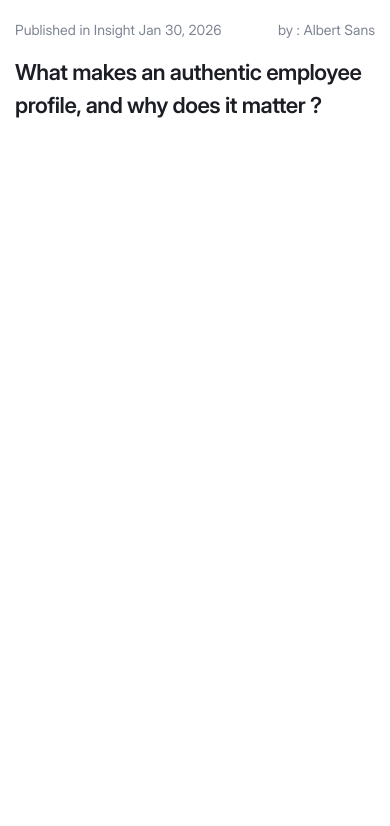
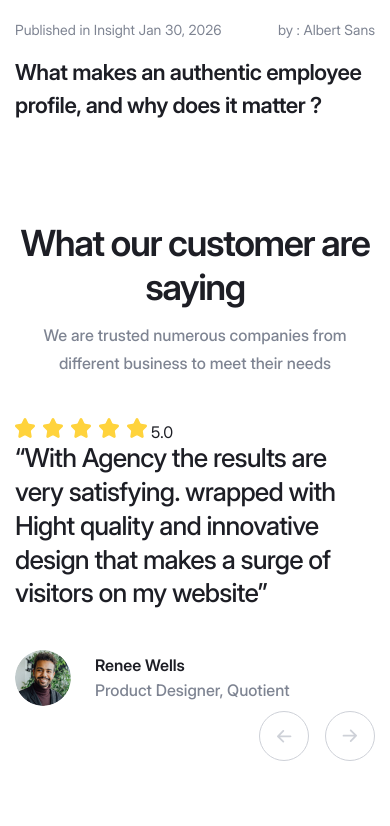
Before and after one commit to bol-web/coca, a website built with Vite: page src/index.html in a window 390 px wide. Shown: the part 5651-6477 px from the top of the page. Before the commit the page ends 5864 px from the top, so only its background shows below. Built offline with nearby package versions, Linux system fonts and the light colour scheme.

Commit message:
Created testimonials section

```diff
--- a/src/assets/scss/components/home/features.scss
+++ b/src/assets/scss/components/home/features.scss
@@ -2,7 +2,7 @@
 @use '../../mixins/media.scss' as *;
 
 .features {
-  padding: 100px 0 94px;
+  padding: 160px 0 94px;
 
   @include mobile {
     padding: 60px 0 64px;
@@ -114,7 +114,7 @@
       &-descr {
         font-weight: 400;
         font-size: 8px;
-        color: #7e8492;
+        color: var(--neutral-color-150);
       }
     }
   }
--- a/src/assets/scss/components/home/insight.scss
+++ b/src/assets/scss/components/home/insight.scss
@@ -9,6 +9,11 @@
 
     @include mobile {
       padding-top: 86px;
+      padding-bottom: 61px;
+    }
+
+    @include small-mobile {
+      padding-bottom: 41px;
     }
   }
 
--- a/src/assets/scss/components/home/overview.scss
+++ b/src/assets/scss/components/home/overview.scss
@@ -26,7 +26,7 @@
     max-width: 660px;
     font-weight: 500;
     line-height: 150%;
-    color: #7e8492;
+    color: var(--neutral-color-150);
 
     @include tablet {
       margin-bottom: 60px;
@@ -76,7 +76,7 @@
     &-descr {
       font-weight: 500;
       line-height: 163%;
-      color: #7e8492;
+      color: var(--neutral-color-150);
     }
   }
 
--- /dev/null
+++ b/src/assets/scss/components/home/testimonials.scss
@@ -0,0 +1,160 @@
+@use '../../mixins/flex.scss' as *;
+@use '../../mixins/media.scss' as *;
+
+.testimonials {
+  padding: 69px 0 160px;
+
+  @include mobile {
+    padding: 39px 0 70px;
+  }
+
+  &__head {
+    @include flex-all-between;
+    margin-bottom: 48px;
+
+    @include tablet {
+      gap: 24px;
+      flex-direction: column;
+      text-align: center;
+    }
+
+    @include mobile {
+      gap: 12px;
+      margin-bottom: 40px;
+    }
+  }
+
+  &__title {
+    max-width: 530px;
+    font-weight: 600;
+    letter-spacing: -0.04em;
+    color: var(--neutral-color-100);
+
+    @include tablet {
+      max-width: 650px;
+    }
+  }
+
+  &__descr {
+    max-width: 376px;
+    font-weight: 500;
+    line-height: 178%;
+    color: var(--neutral-color-150);
+
+    @include tablet {
+      max-width: 450px;
+    }
+  }
+
+  &__raiting {
+    @include flex-align-center;
+    gap: 8px;
+    margin-bottom: 19px;
+
+    &-num {
+      font-weight: 500;
+      line-height: 163%;
+      color: var(--neutral-color-100);
+    }
+  }
+
+  &__slider-wrapper {
+    &::before {
+      content: '';
+      display: inline-block;
+      width: 115px;
+      height: 77px;
+      background: url('../../../icons/quotes-icon.svg');
+      transform: translateY(15px);
+
+      @include mini-desktop {
+        transform: translateY(-5px);
+      }
+
+      @include mobile {
+        display: none;
+      }
+    }
+  }
+
+  &__slider {
+    max-width: 898px;
+  }
+
+  &__comment {
+    &-text {
+      margin-bottom: 40px;
+      font-weight: 500;
+      line-height: 130%;
+      letter-spacing: -0.03em;
+      color: var(--neutral-color-100);
+    }
+
+    &-author {
+      @include flex-align-center;
+      gap: 24px;
+      font-style: normal;
+
+      &-avatar {
+        overflow: hidden;
+        border-radius: 50%;
+      }
+
+      &-name {
+        font-weight: 600;
+        line-height: 144%;
+        color: var(--neutral-color-100);
+      }
+
+      &-professions {
+        font-weight: 500;
+        line-height: 163%;
+        color: var(--neutral-color-150);
+      }
+    }
+  }
+
+  &__btns {
+    @include flex-align-center;
+    gap: 16px;
+    justify-content: flex-end;
+    transform: translateY(-40px);
+
+    @include mini-desktop {
+      transform: translateY(5px);
+    }
+  }
+
+  &__btn {
+    @include flex-all-center;
+    border: 1px solid var(--neutral-color-40);
+    border-radius: 50%;
+    width: 50px;
+    height: 50px;
+    transition:
+      background-color var(--transition),
+      border-color var(--transition);
+
+      @include small-mobile {
+        width: 40px;
+        height: 40px;
+      }
+
+    & svg path {
+      transition: fill var(--transition);
+    }
+
+    &:hover {
+      border-color: var(--neutral-color-100);
+      background-color: var(--neutral-color-100);
+
+      & svg path {
+        fill: var(--neutral-color-10);
+      }
+    }
+
+    &--next {
+      transform: rotate(-180deg);
+    }
+  }
+}
--- a/src/assets/scss/globals/text.scss
+++ b/src/assets/scss/globals/text.scss
@@ -24,6 +24,18 @@
 
   &-h3 {
     font-size: 40px;
+
+    @include tablet {
+      font-size: 32px;
+    }
+
+    @include mobile {
+      font-size: 26px;
+    }
+
+    @include small-mobile {
+      font-size: 24px;
+    }
   }
 
   &-h4 {
--- a/src/assets/scss/main.scss
+++ b/src/assets/scss/main.scss
@@ -10,3 +10,4 @@
 @use './components/home/strength';
 @use './components/partners';
 @use './components/home/insight';
+@use './components/home/testimonials';
--- /dev/null
+++ b/src/html/components/home/testimonials.html
@@ -0,0 +1,164 @@
+<section class="testimonials">
+  <div class="container testimonials__container">
+    <div class="testimonials__head">
+      <h2 class="testimonials__title heading-h2">
+        What our customer are saying
+      </h2>
+      <p class="testimonials__descr text-p-medium">
+        We are trusted numerous companies from different business to meet their
+        needs
+      </p>
+    </div>
+    <div class="testimonials__slider-wrapper">
+      <div class="swiper testimonials__slider">
+        <div class="swiper-wrapper testimonials__comments">
+          <div class="swiper-slide testimonials__comment">
+            <div class="testimonials__rating">
+              <img
+                loading="lazy"
+                src="./assets/icons/raiting-icon.svg"
+                width="132"
+                height="20"
+                alt="Five stars"
+              />
+              <span class="testimonials__rating-num text-p-default">5.0</span>
+            </div>
+            <p class="testimonials__comment-text heading-h3">
+              “With Agency the results are very satisfying. wrapped with Hight
+              quality and innovative design that makes a surge of visitors on my
+              website”
+            </p>
+            <address class="testimonials__comment-author">
+              <img
+                loading="lazy"
+                class="testimonials__comment-author-avatar"
+                src="./assets/image/comment-author-1.jpg"
+                width="56"
+                height="56"
+                alt="Renee Wells"
+              />
+              <div class="testimonials__comment-author-info">
+                <p class="testimonials__comment-author-name text-p-medium">
+                  Renee Wells
+                </p>
+                <p
+                  class="testimonials__comment-author-professions text-p-default"
+                >
+                  Product Designer, Quotient
+                </p>
+              </div>
+            </address>
+          </div>
+          <div class="swiper-slide testimonials__comment">
+            <div class="testimonials__rating">
+              <img
+                loading="lazy"
+                src="./assets/icons/raiting-icon.svg"
+                width="132"
+                height="20"
+                alt="Five stars"
+              />
+              <span class="testimonials__rating-num text-p-default">5.0</span>
+            </div>
+            <p class="testimonials__comment-text heading-h3">
+              “With Agency the results are very satisfying. wrapped with Hight
+              quality and innovative design that makes a surge of visitors on my
+              website”
+            </p>
+            <address class="testimonials__comment-author">
+              <img
+                loading="lazy"
+                class="testimonials__comment-author-avatar"
+                src="./assets/image/comment-author-1.jpg"
+                width="56"
+                height="56"
+                alt="Renee Wells"
+              />
+              <div class="testimonials__comment-author-info">
+                <p class="testimonials__comment-author-name text-p-medium">
+                  Renee Wells
+                </p>
+                <p
+                  class="testimonials__comment-author-professions text-p-default"
+                >
+                  Product Designer, Quotient
+                </p>
+              </div>
+            </address>
+          </div>
+          <div class="swiper-slide testimonials__comment">
+            <div class="testimonials__rating">
+              <img
+                loading="lazy"
+                src="./assets/icons/raiting-icon.svg"
+                width="132"
+                height="20"
+                alt="Five stars"
+              />
+              <span class="testimonials__rating-num text-p-default">5.0</span>
+            </div>
+            <p class="testimonials__comment-text heading-h3">
+              “With Agency the results are very satisfying. wrapped with Hight
+              quality and innovative design that makes a surge of visitors on my
+              website”
+            </p>
+            <address class="testimonials__comment-author">
+              <img
+                loading="lazy"
+                class="testimonials__comment-author-avatar"
+                src="./assets/image/comment-author-1.jpg"
+                width="56"
+                height="56"
+                alt="Renee Wells"
+              />
+              <div class="testimonials__comment-author-info">
+                <p class="testimonials__comment-author-name text-p-medium">
+                  Renee Wells
+                </p>
+                <p
+                  class="testimonials__comment-author-professions text-p-default"
+                >
+                  Product Designer, Quotient
+                </p>
+              </div>
+            </address>
+          </div>
+        </div>
+      </div>
+      <div class="testimonials__btns">
+        <button class="testimonials__btn testimonials__btn--prev">
+          <svg
+            width="15"
+            height="13"
+            viewBox="0 0 15 13"
+            fill="none"
+            xmlns="http://www.w3.org/2000/svg"
+          >
+            <path
+              fill-rule="evenodd"
+              clip-rule="evenodd"
+              d="M6.9363 12.3365C6.58483 12.688 6.01498 12.688 5.66351 12.3365L0.263506 6.93649C-0.0879668 6.58502 -0.0879667 6.01517 0.263506 5.6637L5.66351 0.2637C6.01498 -0.0877719 6.58483 -0.0877718 6.9363 0.263701C7.28777 0.615172 7.28777 1.18502 6.9363 1.53649L3.07269 5.4001L13.4999 5.4001C13.997 5.4001 14.3999 5.80304 14.3999 6.3001C14.3999 6.79715 13.997 7.2001 13.4999 7.2001L3.07269 7.2001L6.9363 11.0637C7.28777 11.4152 7.28777 11.985 6.9363 12.3365Z"
+              fill="#CED1D8"
+            />
+          </svg>
+        </button>
+        <button class="testimonials__btn testimonials__btn--next">
+          <svg
+            width="15"
+            height="13"
+            viewBox="0 0 15 13"
+            fill="none"
+            xmlns="http://www.w3.org/2000/svg"
+          >
+            <path
+              fill-rule="evenodd"
+              clip-rule="evenodd"
+              d="M6.9363 12.3365C6.58483 12.688 6.01498 12.688 5.66351 12.3365L0.263506 6.93649C-0.0879668 6.58502 -0.0879667 6.01517 0.263506 5.6637L5.66351 0.2637C6.01498 -0.0877719 6.58483 -0.0877718 6.9363 0.263701C7.28777 0.615172 7.28777 1.18502 6.9363 1.53649L3.07269 5.4001L13.4999 5.4001C13.997 5.4001 14.3999 5.80304 14.3999 6.3001C14.3999 6.79715 13.997 7.2001 13.4999 7.2001L3.07269 7.2001L6.9363 11.0637C7.28777 11.4152 7.28777 11.985 6.9363 12.3365Z"
+              fill="#CED1D8"
+            />
+          </svg>
+        </button>
+      </div>
+    </div>
+  </div>
+</section>
--- /dev/null
+++ b/src/js/components/home/slider.js
@@ -0,0 +1,30 @@
+import Swiper from 'swiper';
+import { Navigation, Pagination } from 'swiper/modules';
+import 'swiper/css';
+
+export const useInsightSlider = () => {
+  new Swiper('.insight__slider', {
+    slidesPerView: 'auto',
+    spaceBetween: 32,
+    loop: true,
+    centeredSlides: true,
+    breakpoints: {
+      993: {
+        centeredSlides: false,
+      },
+    },
+  });
+};
+
+export const useTestimonialsSlider = () => {
+  new Swiper('.testimonials__slider', {
+    modules: [Navigation],
+    slidesPerView: 1,
+    spaceBetween: 22,
+    loop: true,
+    navigation: {
+      prevEl: '.testimonials__btn--prev',
+      nextEl: '.testimonials__btn--next',
+    },
+  });
+};
--- a/src/js/components/slider.js
+++ /dev/null
@@ -1,16 +0,0 @@
-import Swiper from 'swiper';
-import 'swiper/css';
-
-export const useInsightSlider = () => {
-  new Swiper('.insight__slider', {
-    slidesPerView: 'auto',
-    spaceBetween: 32,
-    loop: true,
-    centeredSlides: true,
-    breakpoints: {
-      993: {
-        centeredSlides: false,
-      },
-    },
-  });
-};
--- a/src/js/main.js
+++ b/src/js/main.js
@@ -3,8 +3,9 @@ import '../assets/scss/main.scss';
 // components
 import { useTheme } from './components/theme.js';
 import { useBurger } from './components/burger.js';
-import { useInsightSlider } from './components/slider.js';
+import { useInsightSlider, useTestimonialsSlider } from './components/home/slider.js';
 
 useTheme();
 useBurger();
 useInsightSlider();
+useTestimonialsSlider();
```
Also changed, not shown: src/index.html (+1 -0 lines), src/assets/icons/quotes-icon.svg (added), src/assets/icons/raiting-icon.svg (added), src/assets/image/comment-author-1.jpg (added).
